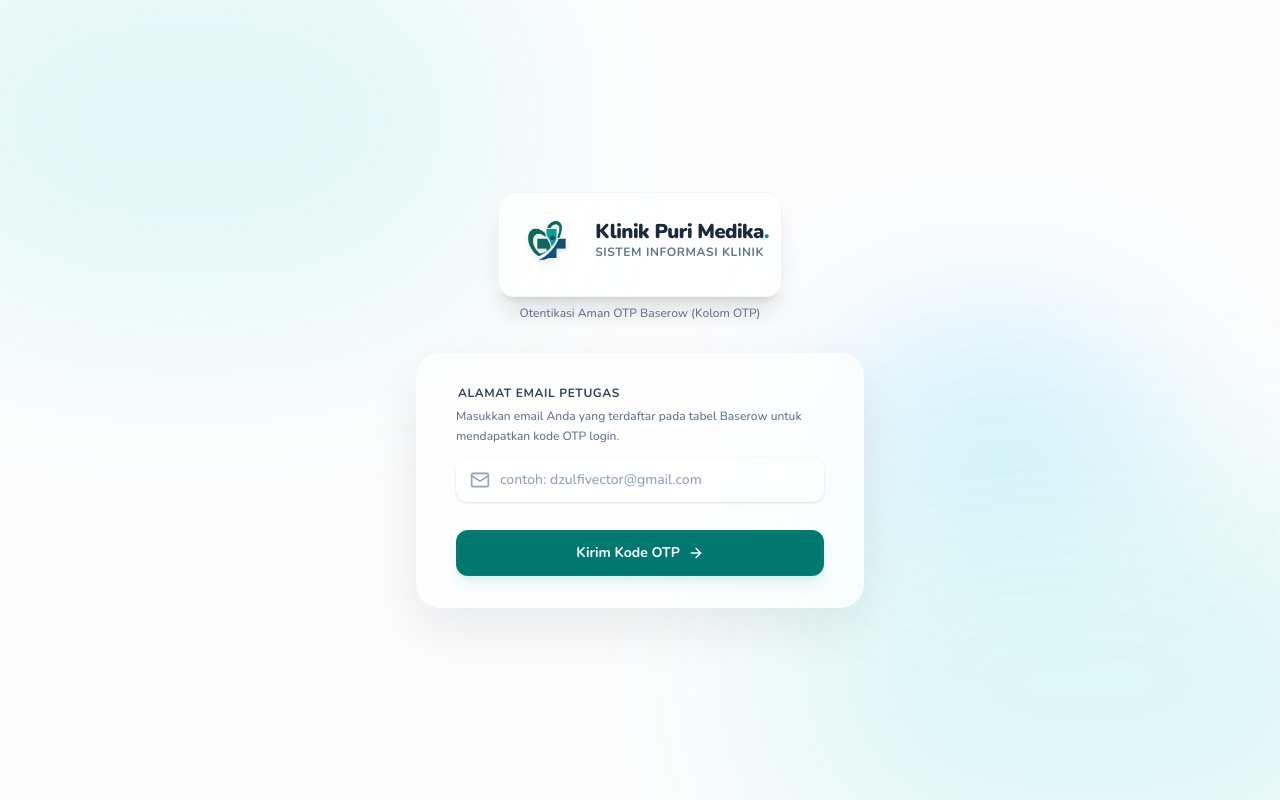
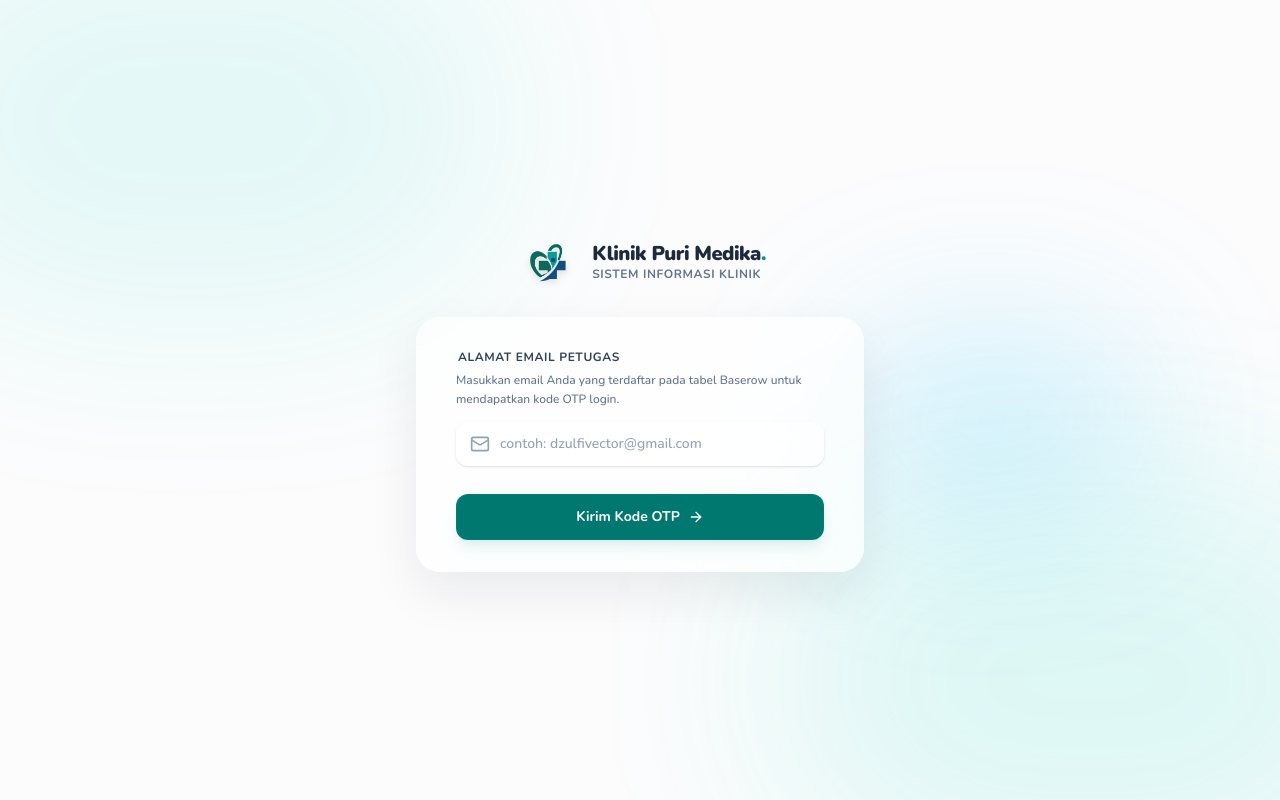
Before and after one commit to dzulfilove/dashboard-clinic, a React (Vite) app: page /#/login in a window 1280 px wide. Built offline with nearby package versions, Linux system fonts and the light colour scheme.

Commit message:
feat(login): update login UI and splash screen behavior
- Prevent initial splash animation on login route.
- Enhance Logo component with orientation support (row/col).
- Redesign login screen layout for improved aesthetic alignment.

```diff
--- a/src/App.tsx
+++ b/src/App.tsx
@@ -60,10 +60,18 @@ export default function App() {
 function AppContent() {
   const location = useLocation();
   const [showInitialSplash, setShowInitialSplash] = useState(() => {
-    // Show initial splash on page load or refresh ONLY if on Dashboard Terpadu ('/')
+    // Show initial splash on page load or refresh ONLY if on Dashboard Terpadu ('/') and NOT on '/login'
     const path = (window.location.hash.replace(/^#/, '') || '/').split('?')[0];
+    const isLogin = path === '/login' || window.location.pathname === '/login';
+    if (isLogin) return false;
     return path === '' || path === '/';
   });
+
+  useEffect(() => {
+    if (location.pathname === '/login') {
+      setShowInitialSplash(false);
+    }
+  }, [location.pathname]);
 
   const handleInitialSplashComplete = () => {
     setShowInitialSplash(false);
--- a/src/components/Logo.tsx
+++ b/src/components/Logo.tsx
@@ -7,6 +7,7 @@ interface LogoProps {
   showText?: boolean;
   textClassName?: string;
   variant?: 'image' | 'svg';
+  orientation?: 'row' | 'col';
 }
 
 export default function Logo({
@@ -14,12 +15,14 @@ export default function Logo({
   size = 64,
   showText = false,
   textClassName = '',
-  variant = 'image'
+  variant = 'image',
+  orientation = 'row'
 }: LogoProps) {
   const pixelSize = typeof size === 'number' ? `${size}px` : size;
+  const isCol = orientation === 'col';
 
   return (
-    <div className={`inline-flex items-center gap-3 ${className}`}>
+    <div className={`inline-flex items-center justify-center ${isCol ? 'flex-col text-center gap-2' : 'flex-row gap-2.5'} ${className}`}>
       {variant === 'image' ? (
         <img
           src={logoImg}
@@ -71,11 +74,11 @@ export default function Logo({
       )}
 
       {showText && (
-        <div className={`flex flex-col ${textClassName}`}>
-          <span className="font-black tracking-tight text-slate-800 leading-none text-xl">
+        <div className={`flex flex-col justify-center ${isCol ? 'items-center text-center' : 'items-start text-left'} ${textClassName}`}>
+          <span className="font-black tracking-tight text-slate-800 leading-none text-xl font-display">
             Klinik Puri Medika<span className="text-teal-600">.</span>
           </span>
-          <span className="text-xs uppercase font-bold tracking-wider text-slate-500 mt-0.5">
+          <span className="text-xs uppercase font-bold tracking-wider text-slate-500 mt-0.5 font-sans">
             Sistem Informasi Klinik
           </span>
         </div>
--- a/src/pages/Login.tsx
+++ b/src/pages/Login.tsx
@@ -144,30 +144,19 @@ export default function Login() {
       <div className="absolute bottom-[-10%] right-[-10%] w-[50%] h-[50%] bg-teal-400/20 rounded-full blur-[100px] pointer-events-none animate-pulse" style={{ animationDuration: '12s' }} />
       <div className="absolute top-[40%] right-[10%] w-[25%] h-[25%] bg-sky-400/15 rounded-full blur-[80px] pointer-events-none" />
 
-      <div className="relative z-10 sm:mx-auto sm:w-full sm:max-w-md">
+      <div className="relative z-10 w-full max-w-md mx-auto flex flex-col items-center justify-center text-center">
         {/* Animated Brand Header */}
         <motion.div
-          initial={{ opacity: 0, scale: 0.9 }}
+          initial={{ opacity: 0, scale: 0.95 }}
           animate={{ opacity: 1, scale: 1 }}
           transition={{ duration: 0.5, ease: 'easeOut' }}
-          className="flex justify-center mb-2"
+          className="flex items-center justify-center w-full mb-3"
         >
-          <div className="p-3 bg-white/80 rounded-2xl shadow-xl border border-slate-100 backdrop-blur-md">
-            <Logo size={72} showText={true} />
-          </div>
+          <Logo size={68} showText={true} />
         </motion.div>
-
-        <motion.p
-          initial={{ opacity: 0, y: 5 }}
-          animate={{ opacity: 1, y: 0 }}
-          transition={{ delay: 0.22, duration: 0.4 }}
-          className="mt-2 text-center text-xs text-slate-500 font-medium"
-        >
-          Otentikasi Aman OTP Baserow (Kolom OTP)
-        </motion.p>
       </div>
 
-      <div className="relative z-10 mt-8 sm:mx-auto sm:w-full sm:max-w-md">
+      <div className="relative z-10 mt-2 w-full max-w-md mx-auto">
         {/* Glassmorphic Card Container */}
         <motion.div
           variants={containerVariants}
```
